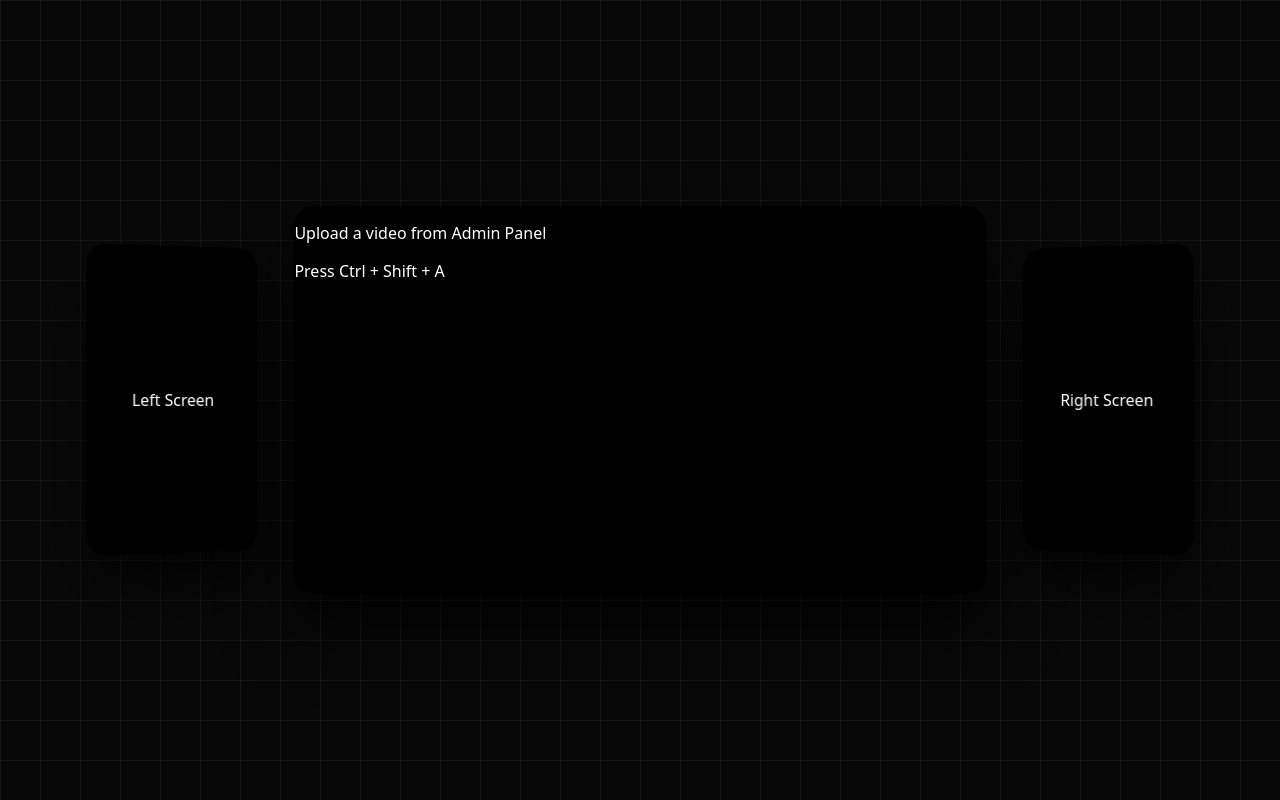
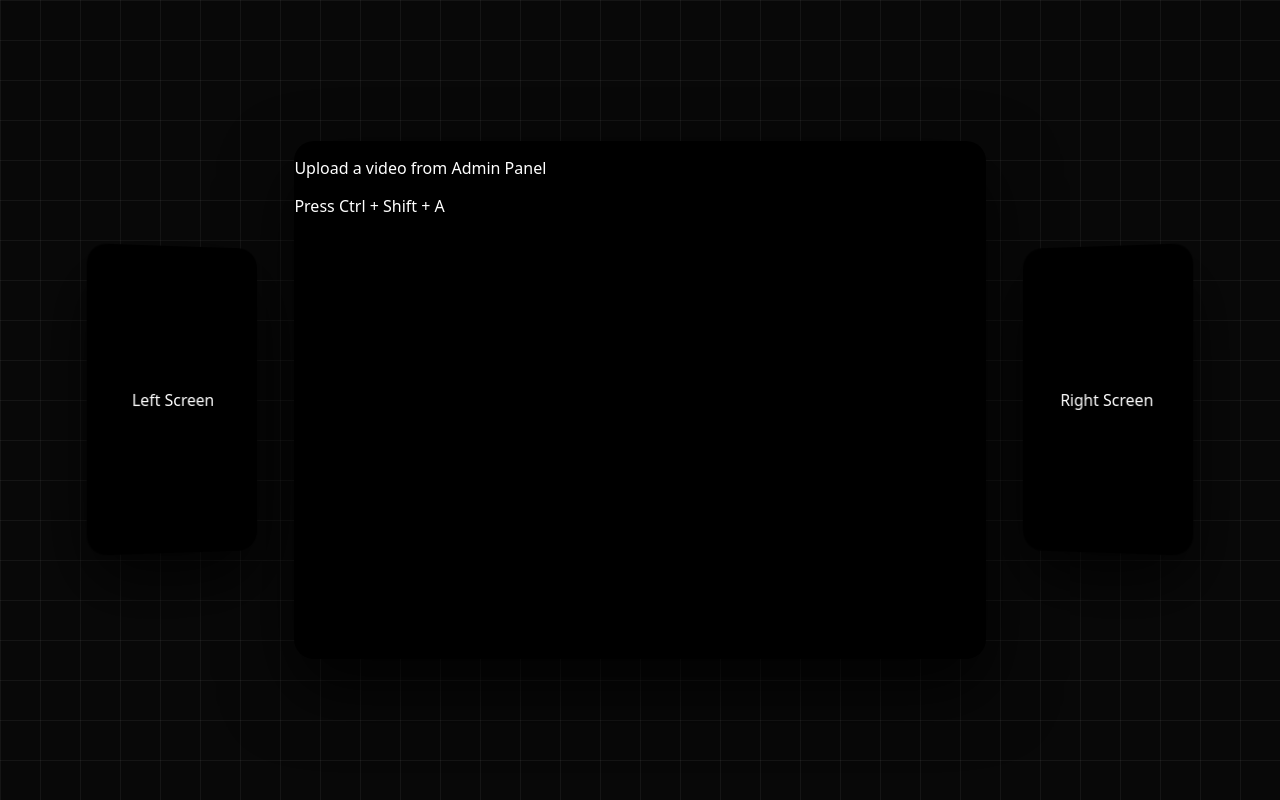
Before and after one commit to tej-sh/stage12, a React (Vite) app: page / in a window 1280 px wide. Built offline with nearby package versions, Linux system fonts and the light colour scheme.

Commit message:
Update MainScreen.css
aspect ration 4/3

```diff
--- a/src/components/MainScreen.css
+++ b/src/components/MainScreen.css
@@ -1,7 +1,7 @@
 .main-screen {
   width: 60%;
   max-width: 90vw;
-  aspect-ratio: 16 / 9;
+  aspect-ratio: 4 / 3;
   margin: 3% ;
   position: relative;
   overflow: hidden;
```
